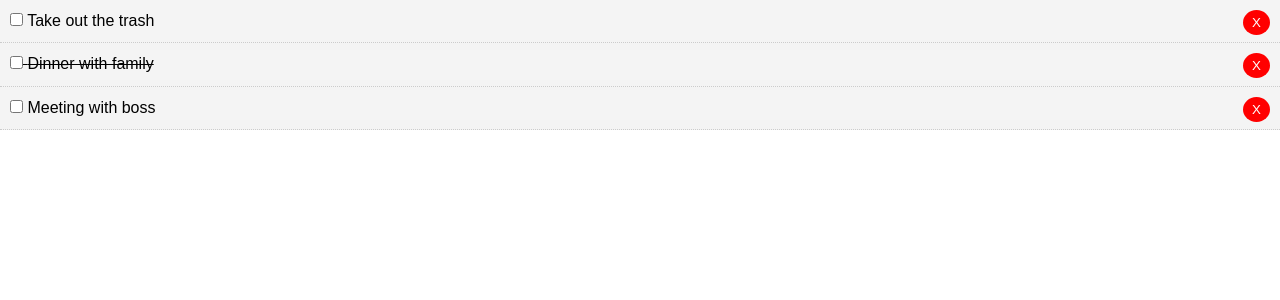
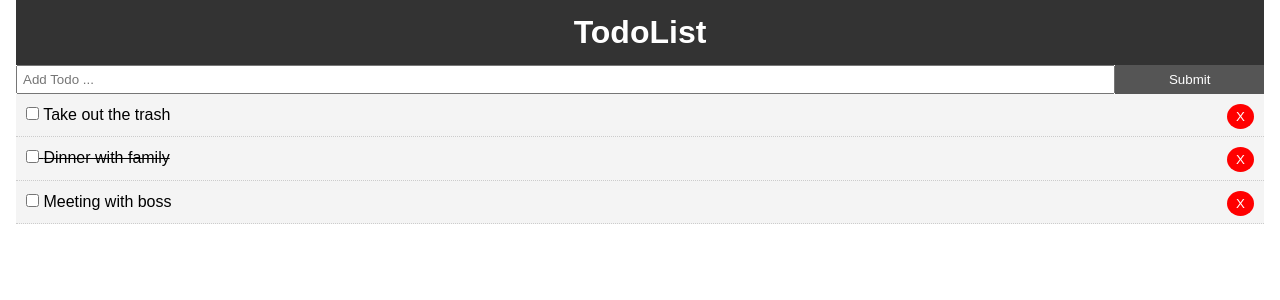
Before and after one commit to Barry-B15/react_crash_todo, a React (Create React App) app: page / in a window 1280 px wide. Shown: the top 300 px of the page. Built offline with nearby package versions, Linux system fonts and the light colour scheme.

Commit message:
feat:  delete todo, create Header,  submit new tod

```diff
--- a/package.json
+++ b/package.json
@@ -8,7 +8,8 @@
     "@testing-library/user-event": "^7.2.1",
     "react": "^16.13.1",
     "react-dom": "^16.13.1",
-    "react-scripts": "3.4.3"
+    "react-scripts": "3.4.3",
+    "uuid": "^8.3.0"
   },
   "scripts": {
     "start": "react-scripts start",
--- a/src/App.css
+++ b/src/App.css
@@ -12,6 +12,23 @@
 a {
     color: #333;
     text-decoration: none;
+}
+
+.container {
+    padding: 0 1rem;
+}
+
+.btn {
+    display: inline-block;
+    border: none;
+    background: #555;
+    color: #fff;
+    padding: 7px 20px;
+    cursor: pointer;
+}
+
+.btn:hover {
+    background: #666;
 }
 
 
--- a/src/App.js
+++ b/src/App.js
@@ -1,24 +1,28 @@
 //import React from 'react';
 import React, { Component } from 'react'; //this is what the video has, mine is the above
+import Header from "./components/layout/Header"; // import the header here
 import Todos from "./components/Todos";
+import AddTodo from "./components/AddTodo";
 import './App.css';
+//import uuid from 'uuid';
+import { v4 as uuid } from "uuid";
 
 
 // the video:
 class App extends Component {
     state = { // create the state
         todos: [{
-                id: 1,
+                id: uuid(),
                 title: 'Take out the trash',
                 completed: false
             },
             {
-                id: 2,
+                id: uuid(),
                 title: 'Dinner with family',
                 completed: true
             },
             {
-                id: 3,
+                id: uuid(),
                 title: 'Meeting with boss',
                 completed: false
             },
@@ -43,15 +47,35 @@
         //console.log(id)
         this.setState({ todos: [...this.state.todos.filter(todo => todo.id !== id)] });
     }
+
+    // Add Todo (Submit)
+    addTodo = (title) => {
+        //console.log(title)
+        // def a new todo
+        const newTodo = {
+            id: uuid(),
+            title, //since title: title are same word
+            completed: false
+        }
+        this.setState({ todos: [...this.state.todos, newTodo] })
+    }
     render() {
         console.log(this.state.todos); // access the state
-        return ( < div className = "App" >
+        return ( <
+            div className = "App" >
             <
+            div className = "container" >
+            <
+            Header / >
+            <
+            AddTodo addTodo = { this.addTodo }
+            / > <
             Todos todos = { this.state.todos }
             markComplete = { this.markComplete }
             delTodo = { this.delTodo }
-            />   < /
-            div >
+            / > < /
+            div > <
+            /div >
         );
     }
 }
--- /dev/null
+++ b/src/components/AddTodo.js
@@ -0,0 +1,54 @@
+import React, { Component } from 'react'
+
+export class AddTodo extends Component {
+    // add the form as a piece of state, set the title to null by default
+    state = {
+        title: ''
+    }
+
+    // define onSubmit
+    onSubmit = (e) => {
+            e.preventDefault();
+            this.props.addTodo(this.state.title);
+            this.setState({ title: '' });
+        } // then go add it to App.js
+
+    // define a component level onChange
+    //onChange = (e) => this.setState({ title: e.target.value }); // target the value/input of the form
+
+    // for multiple fields we just replace the title part with a [e.target.name] as long as name corresponds tp the field and it will work
+    onChange = (e) => this.setState({
+        [e.target.name]: e.target.value
+    });
+
+    render() {
+        return ( <
+            form onSubmit = { this.onSubmit }
+            style = {
+                { display: 'flex' }
+            } >
+            <
+            input type = "text"
+            name = "title"
+            style = {
+                { flex: '10', padding: '5px' }
+            }
+            placeholder = "Add Todo ..."
+            value = { this.state.title }
+            onChange = { this.onChange }
+            / > <
+            input type = "submit"
+            value = "Submit"
+            className = "btn"
+            style = {
+                { flex: '1' }
+            }
+            />
+
+            <
+            /form>
+        )
+    }
+}
+
+export default AddTodo
--- /dev/null
+++ b/src/components/layout/Header.js
@@ -0,0 +1,18 @@
+import React from 'react'
+
+function Header() {
+    return ( <
+        header style = { headerStyle } >
+        <
+        h1 > TodoList < /h1> < /
+        header >
+    )
+}
+//define the style
+const headerStyle = {
+    background: '#333',
+    color: '#fff',
+    textAlign: 'center',
+    padding: '10px'
+}
+export default Header;
```
Also changed, not shown: 1 other file (tests, documents, lock files or other folders).
